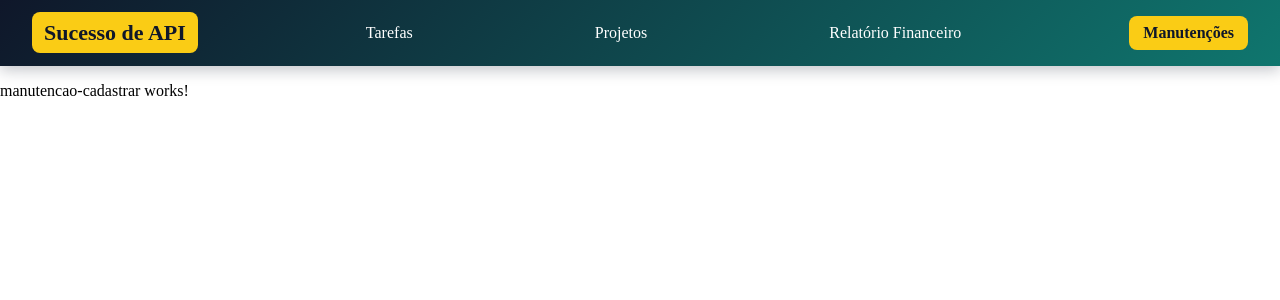
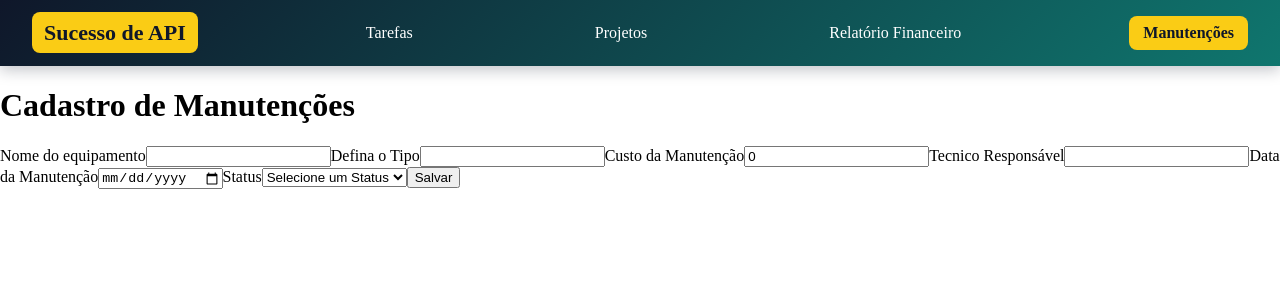
Before and after one commit to RafaFilastro/super-dev-09-curso-angular-api, an Angular app: page /manutencao/cadastrar in a window 1280 px wide. Shown: the top 300 px of the page. Built offline with nearby package versions, Linux system fonts and the light colour scheme.

Commit message:
Implementado o Cadastro

```diff
--- a/src/app/manutencao/manutencao-cadastrar/manutencao-cadastrar.html
+++ b/src/app/manutencao/manutencao-cadastrar/manutencao-cadastrar.html
@@ -1 +1,27 @@
-<p>manutencao-cadastrar works!</p>
+<h1>Cadastro de Manutenções</h1>
+
+<label for="equipamento">Nome do equipamento</label>
+<input id="equipamento" type="text" [(ngModel)]="manutencao().equipamento">
+
+<label for="tipo">Defina o Tipo</label>
+<input id="tipo" type="text" [(ngModel)]="manutencao().tipo">
+
+<label for="custo">Custo da Manutenção</label>
+<input id="custo" type="number" [(ngModel)]="manutencao().custo">
+
+<label for="tecnico">Tecnico Responsável</label>
+<input id="tecnico" type="text" [(ngModel)]="manutencao().tecnico">
+
+<label for="dataManutencao">Data da Manutenção</label>
+<input id="dataManutencao" type="date" [(ngModel)]="manutencao().dataManutencao">
+
+<label for="status">Status</label>
+<select id="status" [(ngModel)]="manutencao().status">
+    <option value="">Selecione um Status</option>
+    <option value="PENDENTE">Pendente</option>
+    <option value="EM_ANDAMENTO">Em andamento</option>
+    <option value="FINALIZADO">Finalizado</option>
+    <option value="CANCELADO">Cancelado</option>
+</select>
+
+<button (click)="salvar()">Salvar</button>
--- a/src/app/manutencao/manutencao-cadastrar/manutencao-cadastrar.ts
+++ b/src/app/manutencao/manutencao-cadastrar/manutencao-cadastrar.ts
@@ -1,9 +1,39 @@
-import { Component } from '@angular/core';
+import { Component, inject, signal } from '@angular/core';
+import { FormsModule } from '@angular/forms';
+import { Router } from '@angular/router';
+import { ManutencaoService } from '../../services/manutencao.service';
+import { ManutencoesModel } from '../../models/manutencoes.model';
 
 @Component({
   selector: 'app-manutencao-cadastrar',
-  imports: [],
+  imports: [FormsModule],
   templateUrl: './manutencao-cadastrar.html',
   styleUrl: './manutencao-cadastrar.scss',
 })
-export class ManutencaoCadastrar {}
+export class ManutencaoCadastrar {
+    private readonly manutencaoService = inject(ManutencaoService);
+    private readonly router = inject(Router);
+
+    manutencao = signal<ManutencoesModel>({
+        id: 0,
+        equipamento: "",
+        tipo: "",
+        custo: 0,
+        tecnico: "",
+        dataManutencao: "",
+        status: ""
+    })
+
+    salvar(): void {
+        this.manutencaoService.cadastrar(this.manutencao()).subscribe({
+            next: () => {
+                alert("Manutenção cadastrada com sucesso");
+                this.router.navigate(["/manutencao"]);
+            },
+            error: erro => {
+                console.error("Erro ao cadastrar manutenção:", erro);
+                alert("Ocorreu um erro ao cadastrar a manutenção");
+            }
+        })
+    }
+}
--- /dev/null
+++ b/src/app/services/manutencao.service.ts
@@ -0,0 +1,23 @@
+import { HttpClient } from '@angular/common/http';
+import { inject, Injectable } from '@angular/core';
+import { environment } from '../../environments/environment';
+import { Observable } from 'rxjs';
+import { ManutencoesModel } from '../models/manutencoes.model';
+
+@Injectable({
+  providedIn: 'root',
+})
+export class ManutencaoService {
+    private readonly http = inject(HttpClient);
+    private readonly baseUrl = `${environment.apiUrl}/api/v1/trabalho/manutencoes`;
+
+    listar(): Observable<ManutencoesModel[]> {
+        const url = this.baseUrl;
+        return this.http.get<ManutencoesModel[]>(url);
+    }
+
+    cadastrar(manutencao: ManutencoesModel): Observable<ManutencoesModel> {
+        const url = this.baseUrl;
+        return this.http.post<ManutencoesModel>(url, manutencao);
+    }
+}
```
Also changed, not shown: src/app/services/relatorio-financeiro.service.ts (indentation only), 1 other file (tests, documents, lock files or other folders).
